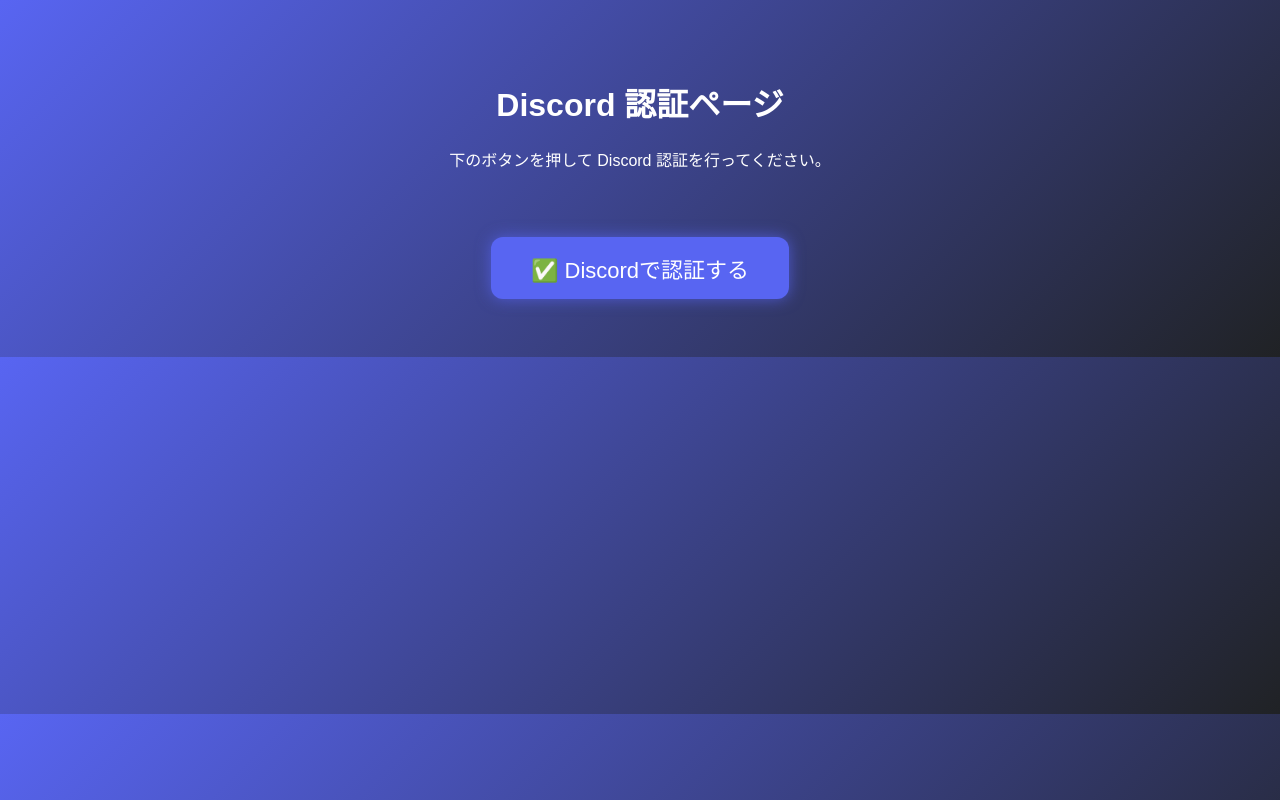
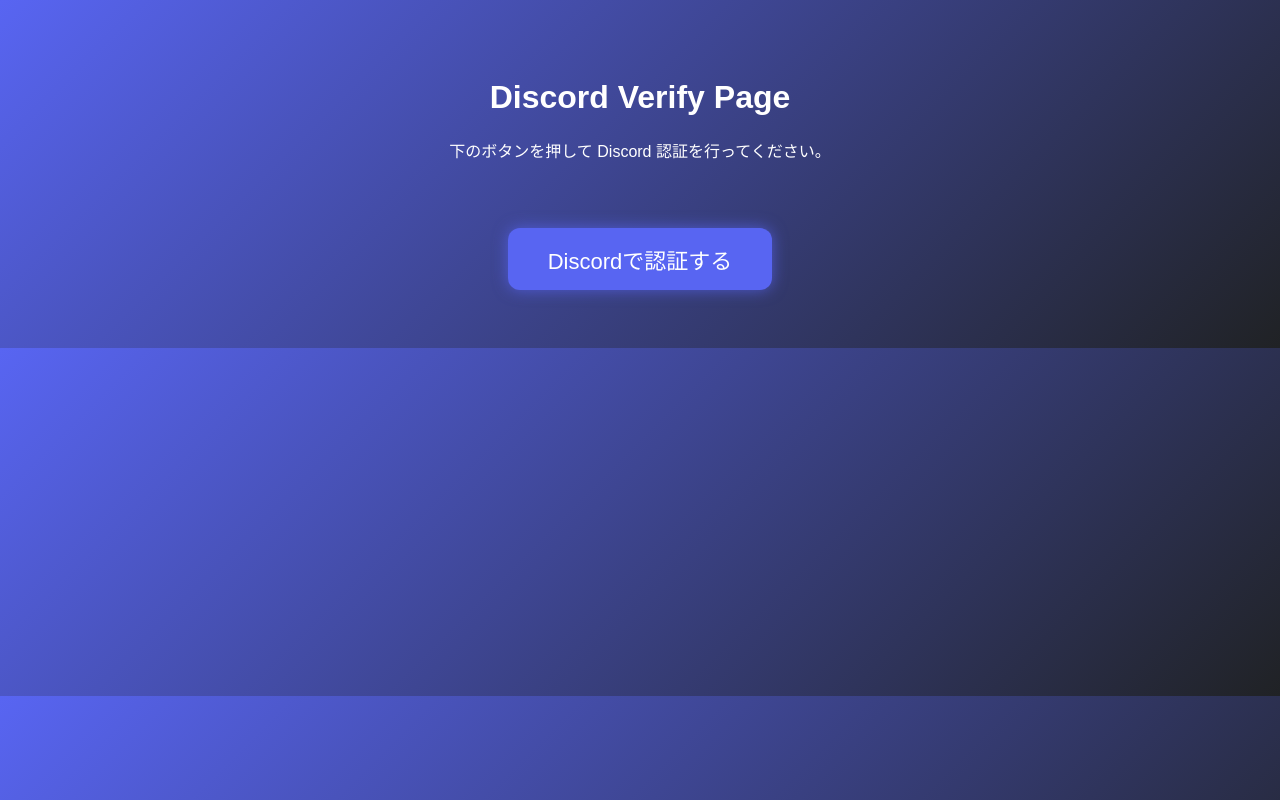
Before and after one commit to discorddeveloper626/drzee7c, a plain HTML site: page public/auth.html in a window 1280 px wide. Drawn offline with Linux system fonts and the light colour scheme.

Commit message:
Update auth.html

```diff
--- a/public/auth.html
+++ b/public/auth.html
@@ -2,7 +2,7 @@
 <html lang="ja">
 <head>
   <meta charset="UTF-8" />
-  <title>認証ページ</title>
+  <title>VANNILA VERIFY PAGE BY SAM_NODE</title>
   <style>
     body {
       font-family: Arial, sans-serif;
@@ -35,9 +35,9 @@
   </style>
 </head>
 <body>
-  <h1>Discord 認証ページ</h1>
+  <h1>Discord Verify Page</h1>
   <p>下のボタンを押して Discord 認証を行ってください。</p>
-  <a id="auth-link" class="button" href="#">✅ Discordで認証する</a>
+  <a id="auth-link" class="button" href="#"> Discordで認証する</a>
 
   <script>
     const clientId = '{{CLIENT_ID}}';
```
